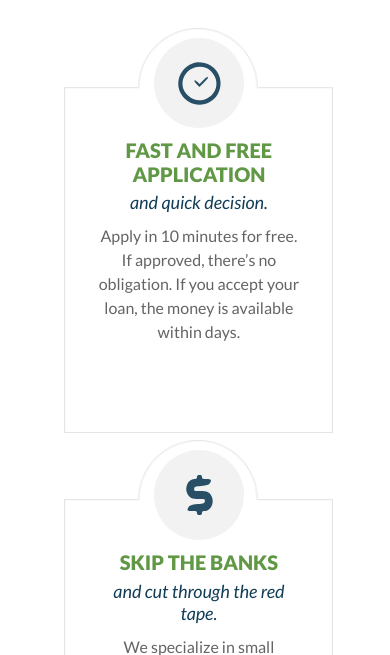
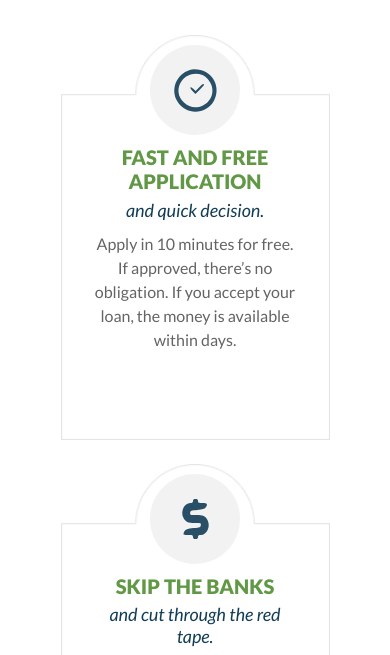
Before and after one commit to dgorgan3/cstraight-exercise, a plain HTML site: page index.html in a window 390 px wide. Shown: the part 134-789 px from the top of the page. Drawn offline with Linux system fonts and the light colour scheme.

Commit message:
Clean up

```diff
--- a/css/styles.css
+++ b/css/styles.css
@@ -44,8 +44,8 @@ html, body, div, h1, h2, h3, h4, h5, h6, p {
 }
 
 .cards {
-  width: 23.5%;
-  margin: 0 0.7%;
+  width: 15.62500em;
+  margin: 0 0.78em;
   float: left;
   background: url('../images/card_shape.png')no-repeat;
   -webkit-background-size: 100%;
@@ -195,13 +195,6 @@ html, body, div, h1, h2, h3, h4, h5, h6, p {
 
 /* Small Tablet and Mobile */
 @media screen and (max-width: 650px) {
-
-  #main {
-    top: 0;
-    left: 0;
-    transform: none;
-  }
-
   .main-heading {
     font-size: 1.475em;
     margin-top: 2em;
@@ -210,7 +203,7 @@ html, body, div, h1, h2, h3, h4, h5, h6, p {
 
   .cards {
     width: 100%;
-    margin: 1%;
+    margin: 3% 0;
     float: left;
     background: url('../images/card_shape.png')no-repeat;
     background-size: contain;
```
